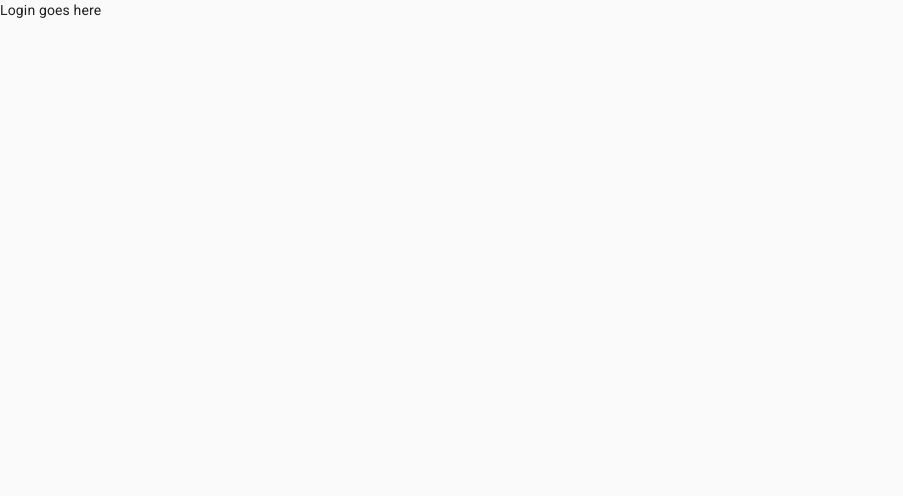
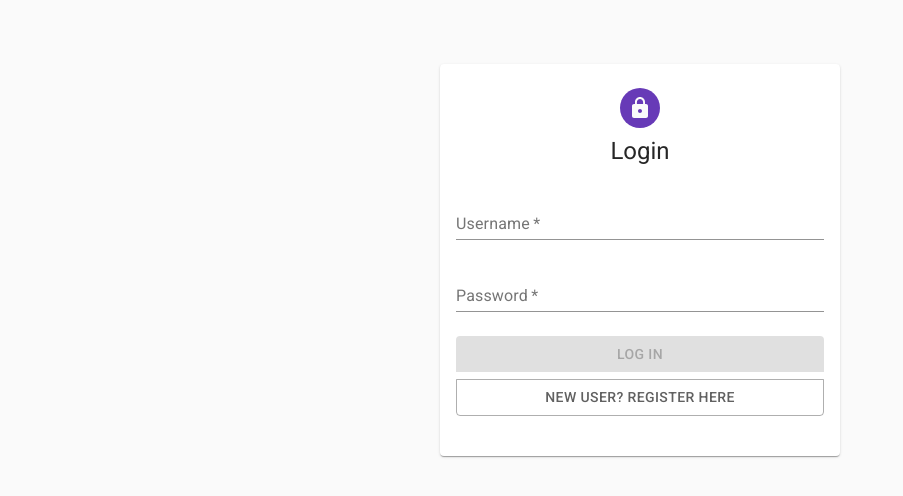
Before and after one commit to dbgb/project-audio, a React (Create React App) app in the folder client/: page / in a window 1280 px wide. Both pictures are taken after a click on the button "ALREADY REGISTERED? LOG IN HERE". Shown: the top 496 px of the page, without its empty margins (0-903 px from the left). Built offline with nearby package versions, Linux system fonts and the light colour scheme; no server answers.

Commit message:
Retrieve JWT from backend via login component

```diff
--- a/client/src/components/Auth/Login.js
+++ b/client/src/components/Auth/Login.js
@@ -1,9 +1,134 @@
-import React from 'react'
+import React, { useState } from "react";
+import {
+  Avatar,
+  FormControl,
+  Paper,
+  Input,
+  InputLabel,
+  Button,
+  ButtonGroup,
+  Typography,
+} from "@material-ui/core/";
+import { Lock } from "@material-ui/icons";
+import { makeStyles } from "@material-ui/core/styles";
+import { useMutation } from "@apollo/react-hooks";
+import { gql } from "apollo-boost";
+import Error from "../Shared/Error";
 
-export default function Login() {
-    return (
-        <div>
-            Login goes here
-        </div>
-    )
+const AUTH_USER = gql`
+  mutation($username: String!, $password: String!) {
+    tokenAuth(username: $username, password: $password) {
+      token
+    }
+  }
+`;
+
+export default function Login({ setExistingUser }) {
+  // MUI component styling
+  const useStyles = makeStyles((theme) => ({
+    root: {
+      width: "auto",
+      display: "block",
+      marginLeft: theme.spacing(3),
+      marginRight: theme.spacing(3),
+      [theme.breakpoints.up("md")]: {
+        width: 400,
+        marginLeft: "auto",
+        marginRight: "auto",
+      },
+    },
+    paper: {
+      marginTop: theme.spacing(8),
+      display: "flex",
+      flexDirection: "column",
+      alignItems: "center",
+      padding: theme.spacing(2),
+    },
+    avatar: {
+      margin: theme.spacing(1),
+      backgroundColor: theme.palette.primary.main,
+    },
+    form: {
+      width: "100%",
+      marginTop: theme.spacing(1),
+      marginBottom: theme.spacing(1),
+    },
+    formButton: {
+      marginBottom: theme.spacing(1),
+    },
+    submit: {
+      marginTop: theme.spacing(2),
+      marginBottom: theme.spacing(2),
+    },
+  }));
+  const classes = useStyles();
+  const [username, setUsername] = useState("");
+  const [password, setPassword] = useState("");
+  const [
+    tokenAuth,
+    { loading: mutationLoading, error: mutationError },
+  ] = useMutation(AUTH_USER);
+
+  // Handlers
+  const handleSubmit = async (e, fn) => {
+    e.preventDefault();
+    const res = await fn({ variables: { username, password } });
+    console.log("res", res);
+  };
+
+  // Render component
+  return (
+    <div className={classes.root}>
+      <Paper className={classes.paper}>
+        <Avatar className={classes.avatar}>
+          <Lock />
+        </Avatar>
+        <Typography variant="h5">Login</Typography>
+        <form
+          className={classes.form}
+          onSubmit={(e) => handleSubmit(e, tokenAuth)}
+        >
+          <FormControl margin="normal" required fullWidth>
+            <InputLabel htmlFor="username">Username</InputLabel>
+            <Input
+              id="username"
+              onChange={(e) => setUsername(e.target.value)}
+            ></Input>
+          </FormControl>
+          <FormControl margin="normal" required fullWidth>
+            <InputLabel htmlFor="password">Password</InputLabel>
+            <Input
+              id="password"
+              type="password"
+              onChange={(e) => setPassword(e.target.value)}
+            ></Input>
+          </FormControl>
+          <ButtonGroup
+            className={classes.submit}
+            disableElevation
+            orientation="vertical"
+            fullWidth
+          >
+            <Button
+              className={classes.formButton}
+              type="submit"
+              variant="contained"
+              color="primary"
+              disabled={mutationLoading || !username.trim() || !password.trim()}
+            >
+              {mutationLoading ? "Logging in..." : "Log in"}
+            </Button>
+            <Button
+              variant="outlined"
+              color="secondary"
+              onClick={() => setExistingUser(false)}
+            >
+              New user? Register here
+            </Button>
+          </ButtonGroup>
+        </form>
+        {mutationError && <Error error={mutationError} />}
+      </Paper>
+    </div>
+  );
 }
--- a/client/src/components/Auth/index.js
+++ b/client/src/components/Auth/index.js
@@ -6,7 +6,7 @@ export default () => {
   // Send user to register/login, or redirect to main page if authenticated
   const [existingUser, setExistingUser] = useState(false);
   return existingUser ? (
-    <Login />
+    <Login setExistingUser={setExistingUser} />
   ) : (
     <Register setExistingUser={setExistingUser} />
   );
```
